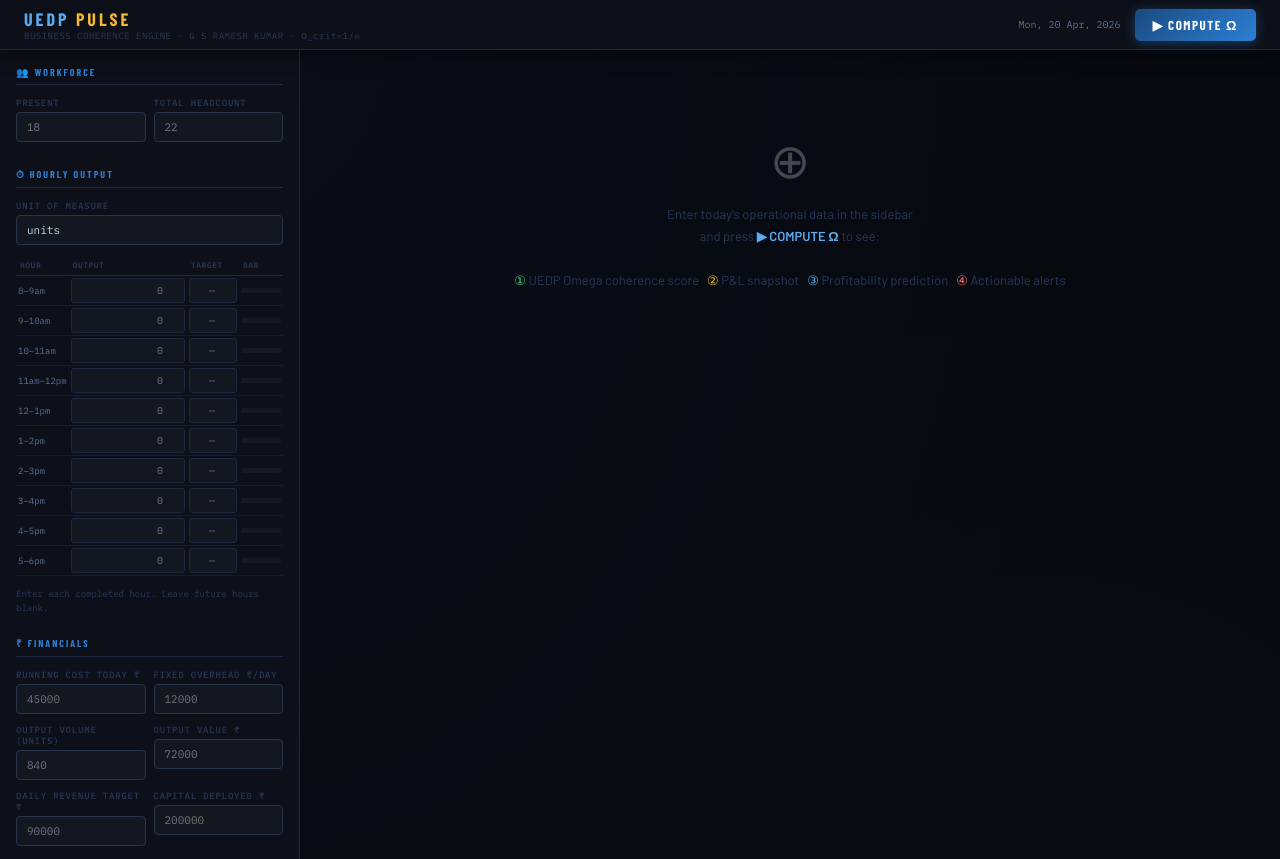
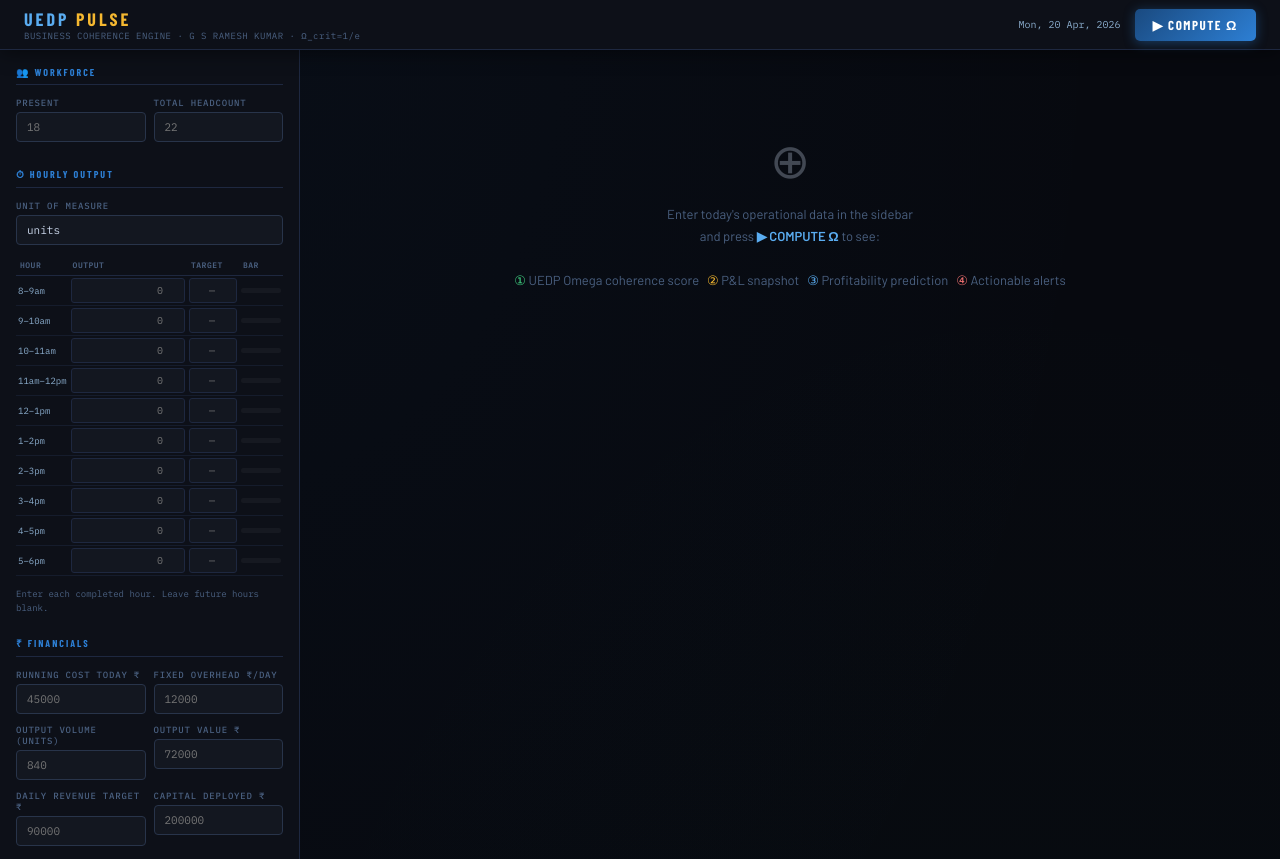
Before and after one commit to hiddenpointz/Profit-Pulse, a website: page public/index.html in a window 1280 px wide. Shown: the top 859 px of the page. Drawn offline with nearby package versions, Linux system fonts and the light colour scheme; a web font is replaced by a local one.

Commit message:
Update index.html

```diff
--- a/public/index.html
+++ b/public/index.html
@@ -14,7 +14,7 @@
   --red:#c03030;--red2:#f07070;--red3:#280808;
   --green:#1a8850;--green2:#40d080;--green3:#062018;
   --cyan:#00b8b0;--cyan2:#40d8d0;
-  --text:#c8d4e8;--text2:#5a7098;--text3:#2a3858;
+  --text:#c8d4e8;--text2:#8aaccc;--text3:#4a6080;
   --mono:'IBM Plex Mono',monospace;
   --cond:'Barlow Condensed',sans-serif;
   --sans:'Barlow',sans-serif;
```
